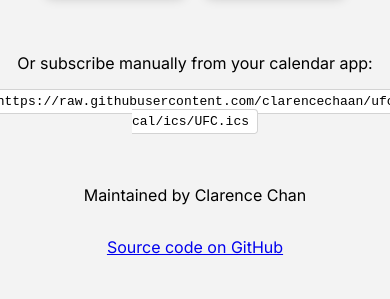
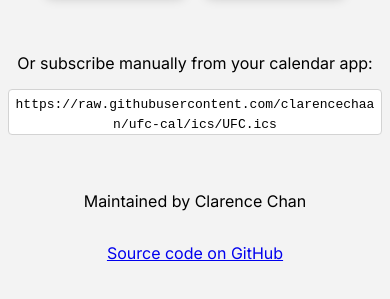
Before and after one commit to clarencechaan/ufc-cal, a website: page index.html in a window 390 px wide. Shown: the part 359-658 px from the top of the page. Drawn offline with Linux system fonts and the light colour scheme.

Commit message:
Fix manual subscription URL formatting on mobile

```diff
--- a/index.html
+++ b/index.html
@@ -49,12 +49,17 @@
       }
       .sub-manual {
         margin-bottom: 40px;
+        max-width: 100%;
+      }
+      .code-wrapper {
+        background-color: white;
+        padding: 2px 6px;
+        border: 1px solid lightgray;
+        border-radius: 4px;
       }
       code {
-        background-color: white;
-        padding: 4px 8px;
-        border: 1px solid lightgray;
-        border-radius: 4px;
+        overflow-wrap: break-word;
+        max-width: 100%;
       }
     </style>
   </head>
@@ -76,9 +81,11 @@
     </div>
     <div class="sub-manual">
       <p>Or subscribe manually from your calendar app:</p>
-      <code
-        >https://raw.githubusercontent.com/clarencechaan/ufc-cal/ics/UFC.ics</code
-      >
+      <div class="code-wrapper">
+        <code
+          >https://raw.githubusercontent.com/clarencechaan/ufc-cal/ics/UFC.ics</code
+        >
+      </div>
     </div>
     <p>Maintained by Clarence Chan</p>
     <p>
```
